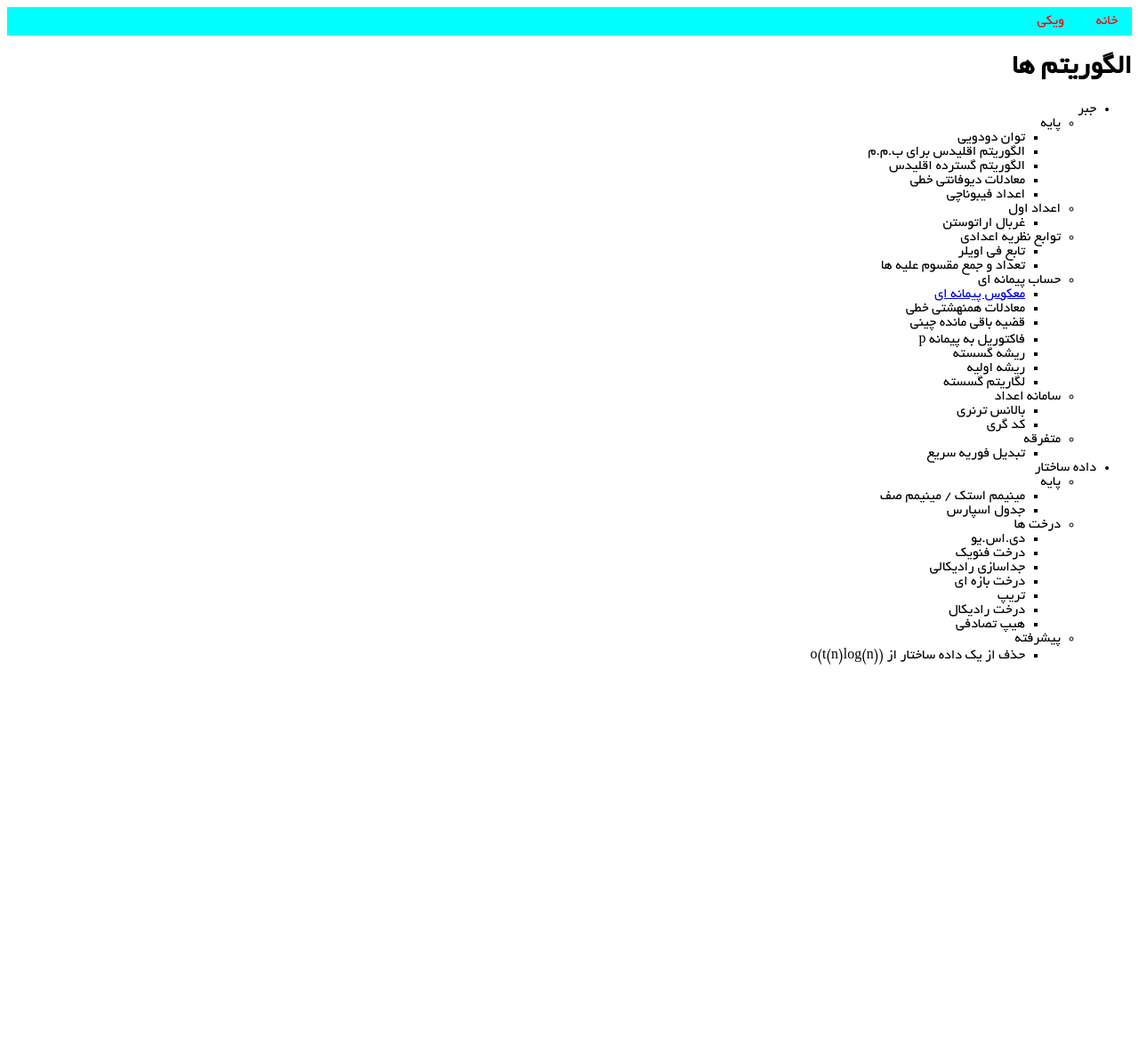
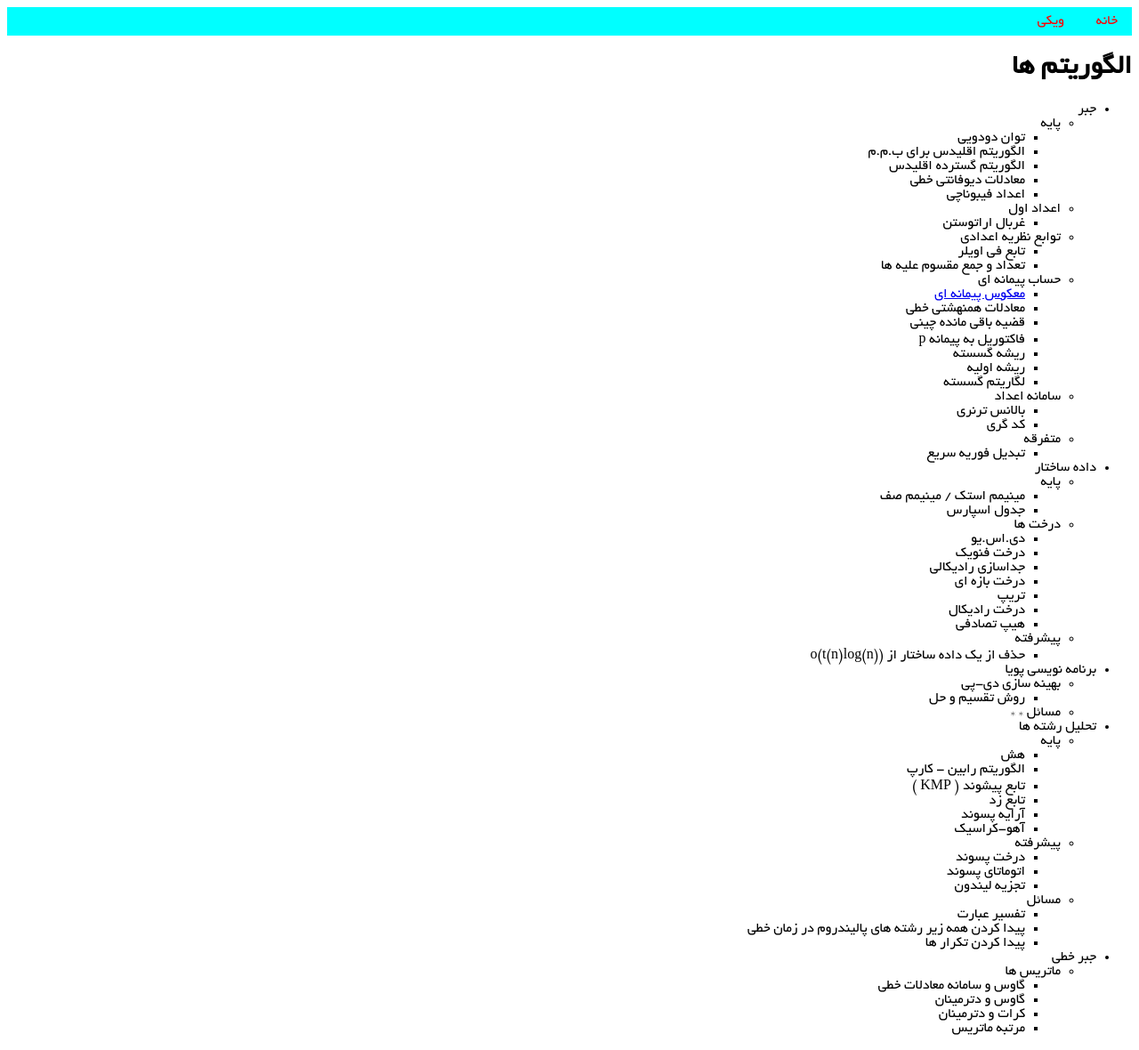
Before and after one commit to shaazzz/FarsiCP, a Jekyll site: the page built from wiki/algorithm/index.md, in a window 1280 px wide. Shown: the whole page at 89% size. Built offline with Jekyll 4.4.1, drawn with Linux system fonts in a browser that asks for light colours; our own code applies the rules of GitHub Pages for plain Markdown files; before the commit the page ends 900 px from its top, so only the background shows below that.

Commit message:
Update index.md

```diff
--- a/wiki/algorithm/index.md
+++ b/wiki/algorithm/index.md
@@ -42,3 +42,31 @@ layout: Default
     * هیپ تصادفی
   * پیشرفته
     * حذف از یک داده ساختار از o(t(n)log(n))
+* برنامه نویسی پویا
+  * بهینه سازی دی-پی
+    * روش تقسیم و حل
+  * مسائل
+    *
+    *
+* تحلیل رشته ها
+  * پایه
+    * هش
+    * الگوریتم رابین - کارپ
+    * تابع پیشوند ( KMP )
+    * تابع زد
+    * آرایه پسوند
+    * آهو-کراسیک
+  * پیشرفته
+    * درخت پسوند
+    * اتوماتای پسوند
+    * تجزیه لیندون
+  * مسائل
+    * تفسیر عبارت
+    * پیدا کردن همه زیر رشته های پالیندروم در زمان خطی
+    * پیدا کردن تکرار ها
+* جبر خطی
+  * ماتریس ها
+    * گاوس و سامانه معادلات خطی
+    * گاوس و دترمینان
+    * کرات و دترمینان
+    * مرتبه ماتریس
```
